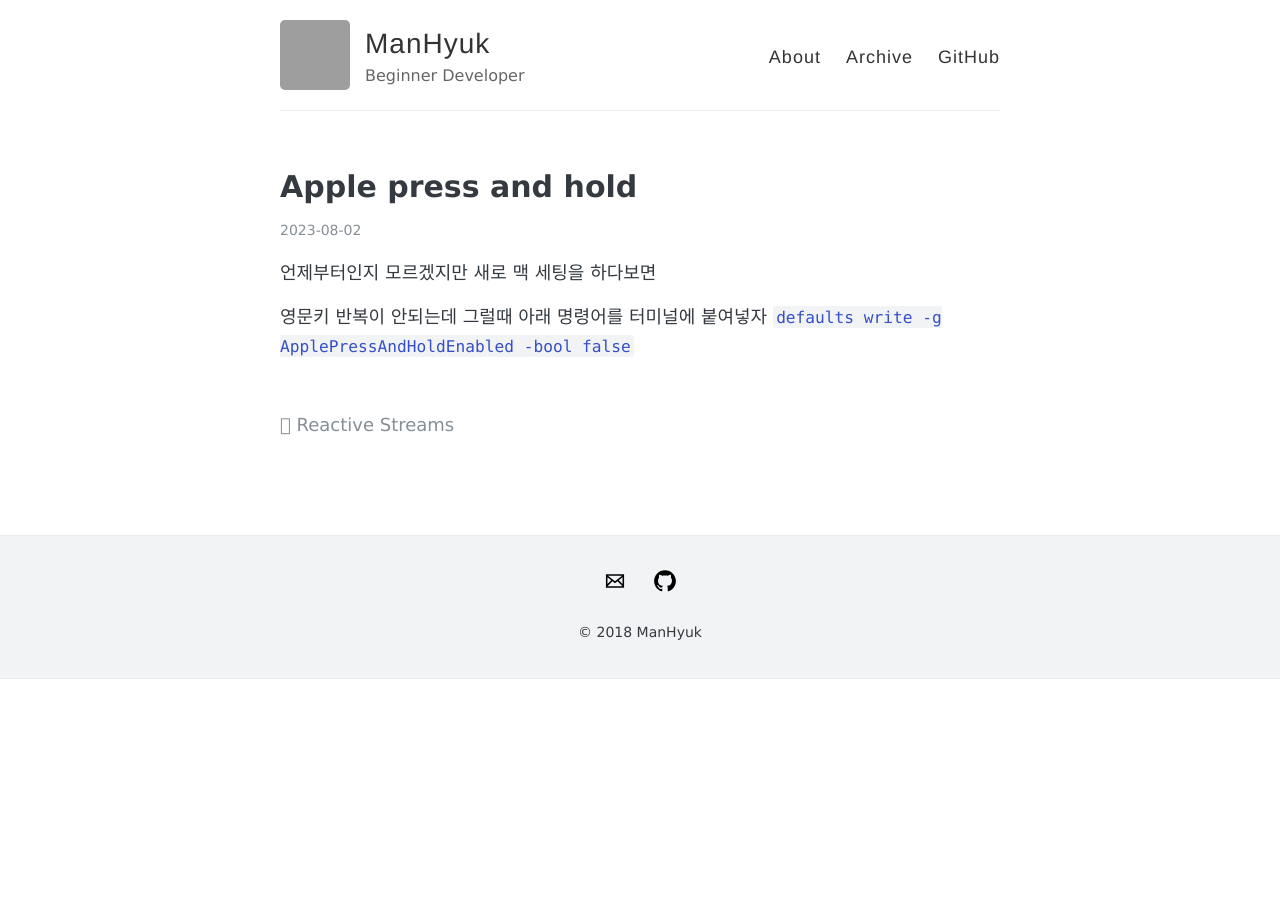
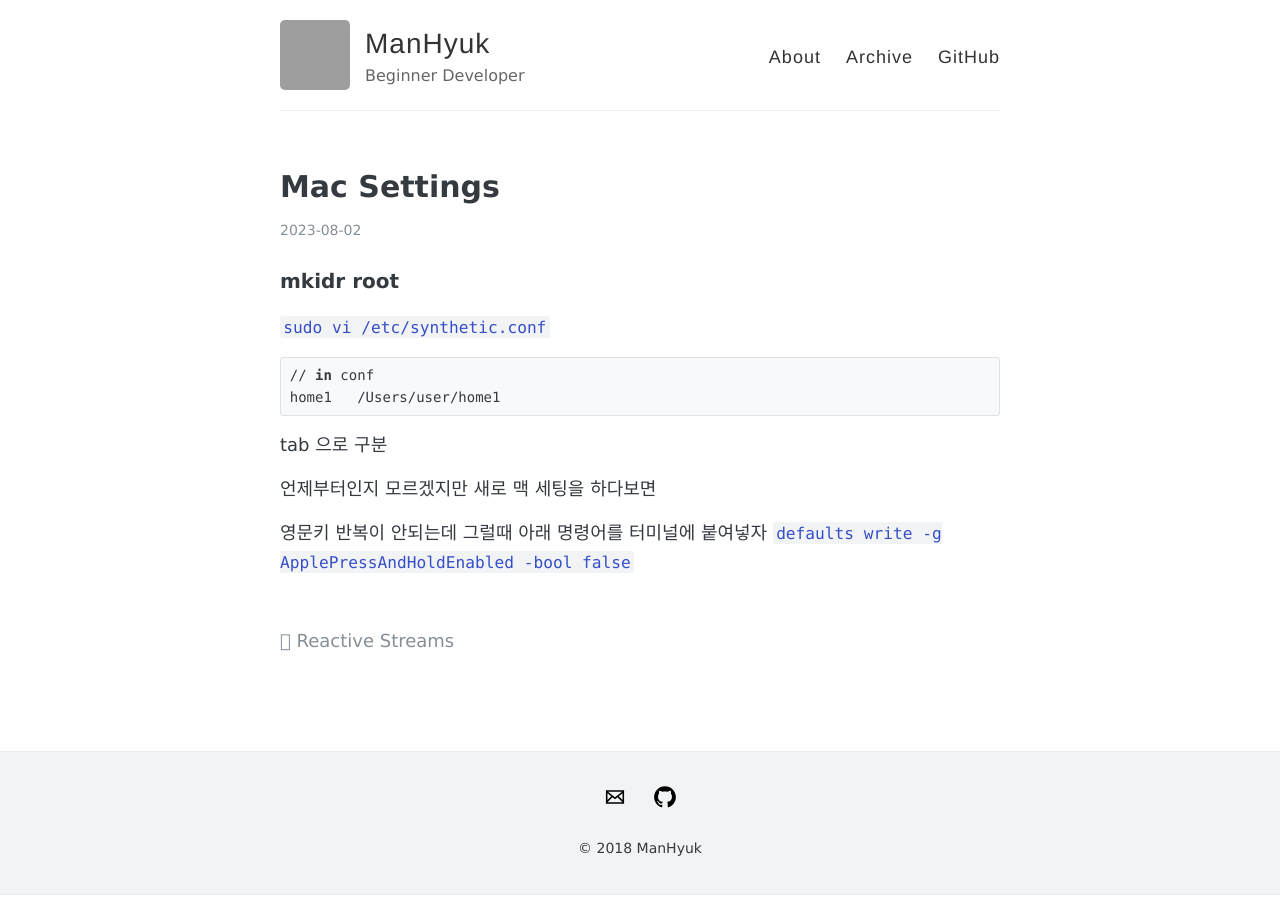
Before and after one commit to ManHyuk/ManHyuk.github.io, a Jekyll site: the page built from _posts/2023-08-02-mac-settings.md, in a window 1280 px wide. Built offline with Jekyll 4.4.1, drawn with Linux system fonts in a browser that asks for light colours; comment, search, counter and statistics services are not loaded; grey boxes are pictures that could not be loaded.

Commit message:
edit settings md

````diff
--- a/_posts/2023-08-02-apple-press-hold.md
+++ b/_posts/2023-08-02-mac-settings.md
@@ -1,6 +1,6 @@
 ---
 layout: post
-title: "Apple press and hold"
+title: "Mac Settings"
 comments: true
 description: ""
 keywords: ""
@@ -8,6 +8,18 @@ keywords: ""
 
 
 
+### mkidr root
+
+`sudo vi /etc/synthetic.conf`
+
+
+```bash
+// in conf
+home1   /Users/user/home1
+```
+
+tab 으로 구분
+
 
 언제부터인지 모르겠지만 새로 맥 세팅을 하다보면
 
````
